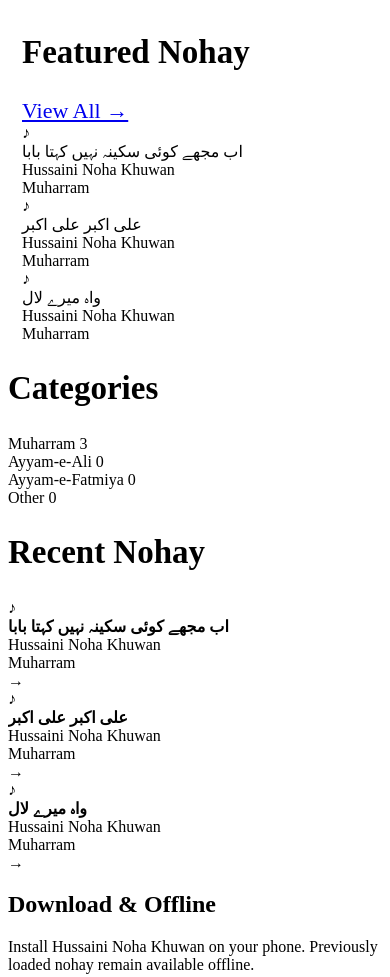
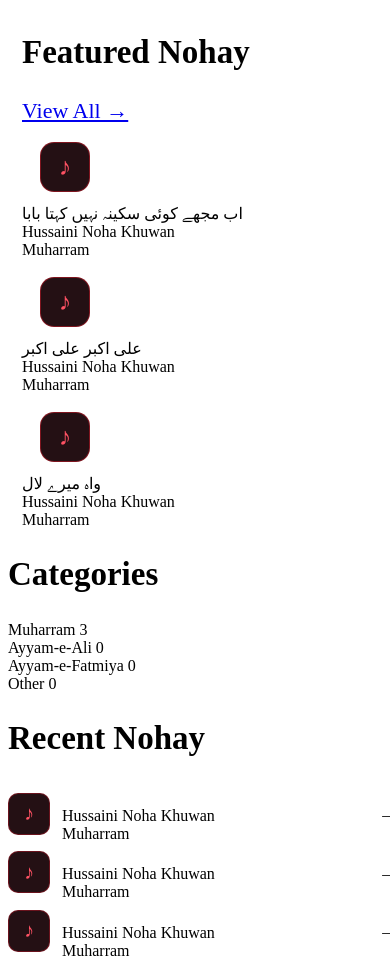
Before and after one commit to Tasadduq-Hussain/Hussaini-Noha-Khuwan, a plain HTML site: page index.html in a window 390 px wide. Shown: the part 1140-2117 px from the top of the page. Drawn offline with nearby package versions, Linux system fonts and the light colour scheme; no server answers.

Commit message:
Update style.css

```diff
--- a/style.css
+++ b/style.css
@@ -233,3 +233,128 @@ img {
     font-size: 13px;
   }
 }
+/* =========================================
+   TEXT-ONLY RECOMMENDATIONS + SEARCH RESULTS
+   ========================================= */
+
+.recommendation-card {
+  min-height: 155px;
+  display: flex;
+  flex-direction: column;
+  justify-content: flex-start;
+}
+
+.recommendation-icon {
+  width: 48px;
+  height: 48px;
+  margin: 18px 18px 0;
+  border: 1px solid rgba(237, 28, 46, 0.45);
+  border-radius: 14px;
+  display: flex;
+  align-items: center;
+  justify-content: center;
+  background: #241014;
+  color: #ff5264;
+  font-size: 25px;
+}
+
+.recommendation-card .card-body {
+  padding-top: 12px;
+}
+
+.search-results-section.hidden {
+  display: none;
+}
+
+.search-result-card {
+  min-height: 100px;
+}
+
+.search-result-content {
+  min-height: 100px;
+  display: flex;
+  align-items: center;
+  gap: 15px;
+  padding: 16px;
+}
+
+.search-result-icon {
+  width: 45px;
+  height: 45px;
+  flex: 0 0 45px;
+  border-radius: 12px;
+  display: flex;
+  align-items: center;
+  justify-content: center;
+  background: #241014;
+  border: 1px solid rgba(237, 28, 46, 0.4);
+  font-size: 20px;
+}
+
+.search-result-info {
+  flex: 1;
+  min-width: 0;
+}
+
+.search-result-arrow {
+  color: var(--red2);
+  font-size: 24px;
+  flex: 0 0 auto;
+}
+
+.text-only-recent {
+  display: flex;
+  align-items: center;
+  gap: 12px;
+  cursor: pointer;
+}
+
+.recent-text-icon {
+  width: 45px;
+  height: 45px;
+  flex: 0 0 45px;
+  display: flex;
+  align-items: center;
+  justify-content: center;
+  border-radius: 10px;
+  background: #241014;
+  border: 1px solid rgba(237, 28, 46, 0.35);
+  color: #ff5264;
+  font-size: 20px;
+}
+
+.recent-info {
+  flex: 1;
+  min-width: 0;
+}
+
+.recent-info b {
+  display: block;
+  color: #fff;
+  line-height: 1.4;
+}
+
+.recent-arrow {
+  color: var(--red2);
+  font-size: 20px;
+}
+
+@media (max-width: 600px) {
+
+  .recommendation-card {
+    min-height: 135px;
+  }
+
+  .search-result-content {
+    padding: 13px;
+    gap: 10px;
+  }
+
+  .search-result-icon,
+  .recent-text-icon {
+    width: 40px;
+    height: 40px;
+    flex-basis: 40px;
+  }
+
+}
```
